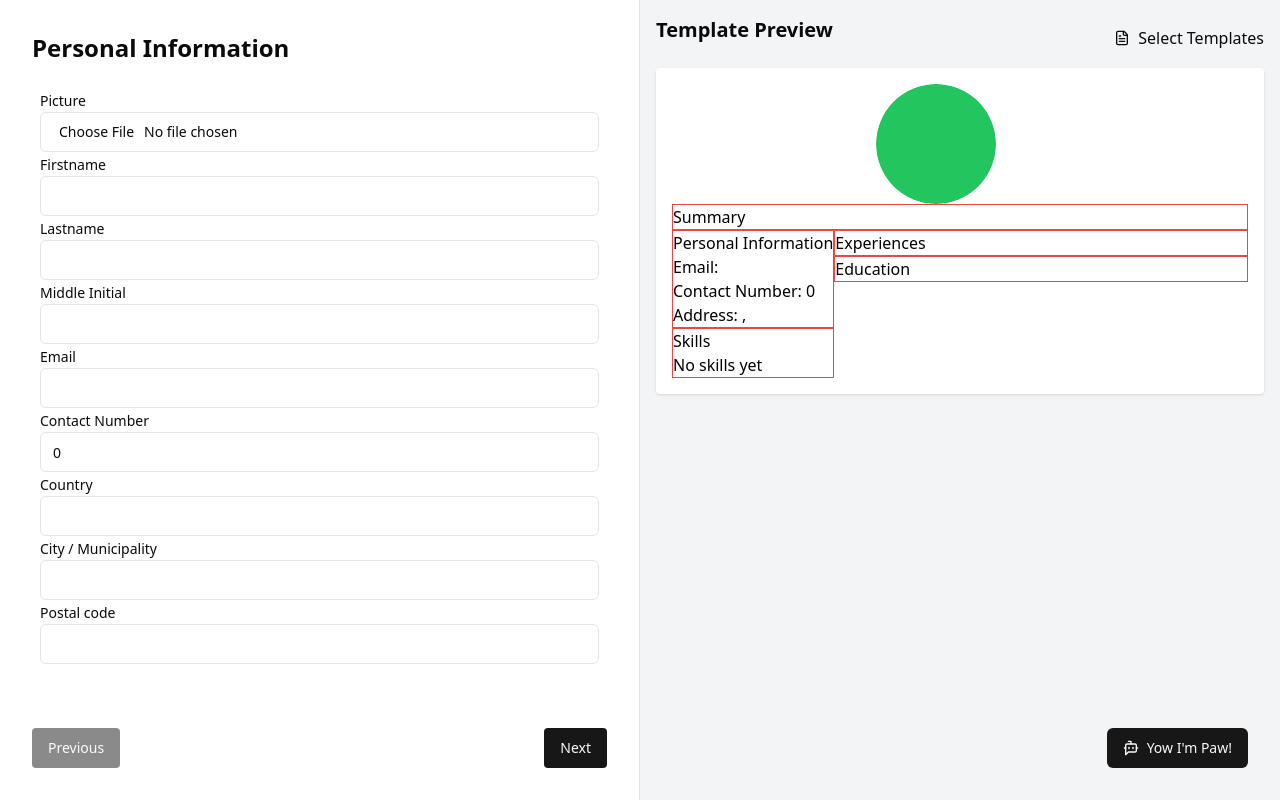
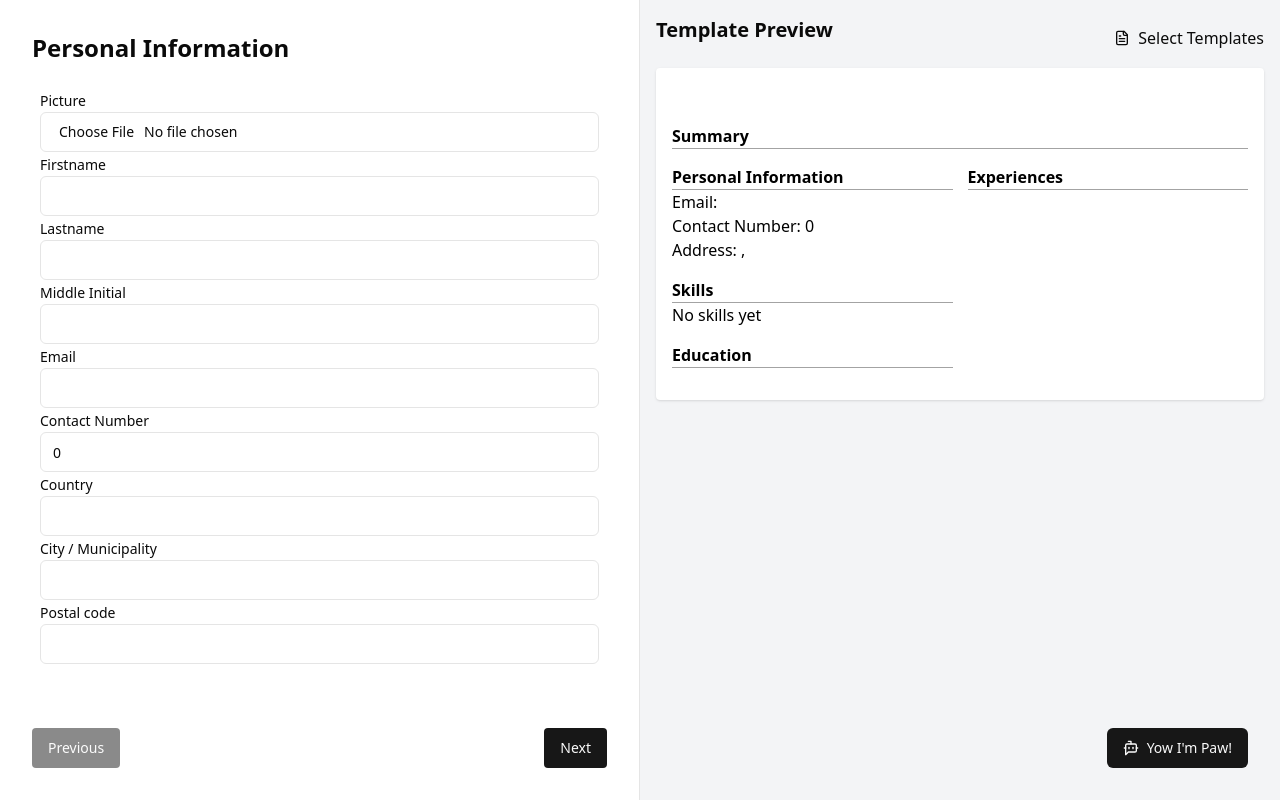
Before and after one commit to stolenfallen1/InstaCV, a React (Vite) app: page / in a window 1280 px wide. Built offline with nearby package versions, Linux system fonts and the light colour scheme.

Commit message:
changes to layout

```diff
--- a/package.json
+++ b/package.json
@@ -23,7 +23,7 @@
     "react": "^18.3.1",
     "react-dom": "^18.3.1",
     "react-markdown": "^9.0.1",
-    "react-to-print": "^3.0.2",
+    "react-to-print": "^3.0.4",
     "tailwind-merge": "^2.5.5",
     "tailwindcss-animate": "^1.0.7",
     "zustand": "^5.0.1"
--- a/src/components/forms/personal-info-section.tsx
+++ b/src/components/forms/personal-info-section.tsx
@@ -1,12 +1,16 @@
 import React from "react";
 import { useResumeStore } from "@/store/resume-store";
 
+import { useScrollableWithBorder } from "@/hooks/useScrollableWithBorder";
+
 import { Input } from "../ui/input";
 import { Label } from "../ui/label";
+import { Trash } from "lucide-react";
 
 export default function PersonalInfoSection() {
     const { formData, updateFormData } = useResumeStore();
     const [personalInfo, setPersonalInfo] = React.useState(formData.personalInfo);
+    const { contentRef, showBorder } = useScrollableWithBorder<HTMLDivElement>([personalInfo]);
 
     const handleChange = (e: React.ChangeEvent<HTMLInputElement>) => {
         const { name, value } = e.target;
@@ -16,17 +20,58 @@ export default function PersonalInfoSection() {
         updateFormData("personalInfo", updatedInfo);
     }
 
+    const handleImageChange = (e: React.ChangeEvent<HTMLInputElement>) => {
+        const file = e.target.files?.[0];
+        if (file) {
+            const reader = new FileReader();
+
+            reader.onload = () => {
+                const base64Image = reader.result as string;
+                localStorage.setItem("resumeImage", base64Image);
+                const updatedInfo = { ...personalInfo, picture: base64Image };
+                setPersonalInfo(updatedInfo);
+                updateFormData("personalInfo", updatedInfo);
+            };
+
+            reader.readAsDataURL(file);
+        }
+    }
+
+    const clearImage = () => {
+        localStorage.removeItem("resumeImage");
+        const updatedInfo = { ...personalInfo, picture: "" };
+        setPersonalInfo(updatedInfo);
+        updateFormData("personalInfo", updatedInfo);
+    }
+
     return (
-        <main className="max-h-[75vh] overflow-y-auto p-2">
+        <main
+        ref={contentRef}
+        className={`max-h-[75vh] overflow-y-auto p-2 ${
+            showBorder ? 'border-b border-gray-500' : ''
+        }`}
+    >
             <div>
                 <Label htmlFor="picture">Picture</Label>
-                <Input
-                    id="picture"
-                    type="file"
-                    name="picture"
-                    value={personalInfo.picture}
-                    onChange={handleChange}
-                />
+                <aside className="flex items-center justify-center space-x-4">
+                    <Input
+                        id="picture"
+                        type="file"
+                        name="picture"
+                        onChange={handleImageChange}
+                    />
+                    {personalInfo.picture && (
+                        <div>
+                            <button
+                                type="button"
+                                onClick={clearImage}
+                                className="text-red-500"
+                            >
+                                <Trash />
+                            </button>
+                        </div>
+                    )}
+                </aside>
             </div>
 
             <div>
--- a/src/components/ui/button.tsx
+++ b/src/components/ui/button.tsx
@@ -18,6 +18,8 @@ const buttonVariants = cva(
           "bg-neutral-100 text-neutral-900 hover:bg-neutral-100/80 dark:bg-neutral-800 dark:text-neutral-50 dark:hover:bg-neutral-800/80",
         ghost: "hover:bg-neutral-100 hover:text-neutral-900 dark:hover:bg-neutral-800 dark:hover:text-neutral-50",
         link: "text-neutral-900 underline-offset-4 hover:underline dark:text-neutral-50",
+        primary: "bg-blue-500 text-neutral-50 hover:bg-blue-500/90 dark:bg-blue-700 dark:hover:bg-blue-700/90",
+        warning: "bg-yellow-500 text-neutral-50 hover:bg-yellow-500/90 dark:bg-yellow-700 dark:hover:bg-yellow-700/90",
       },
       size: {
         default: "h-10 px-4 py-2",
--- a/src/templates/template-one.tsx
+++ b/src/templates/template-one.tsx
@@ -1,45 +1,118 @@
 import React from "react";
+import { useResumeStore } from "@/store/resume-store";
+import { formatDate, capitalizeFirstLetter, capitalizeEachWord } from "@/utils/formatter";
 
-import { Avatar, AvatarFallback, AvatarImage } from "@/components/ui/avatar";
-import { useResumeStore } from "@/store/resume-store";
-import { formatDate, capitalizeFirstLetter, capitalizeEachWord } from "@/utils/formatter"
+const styles = `
+@media print {
+    * {
+        -webkit-print-color-adjust: exact !important;
+        print-color-adjust: exact !important;
+    }
+
+    .print-container {
+        padding: 20px !important;
+        display: block;
+    }
+
+    /* Two Column Layout (for print) */
+    .two-column-layout {
+        display: grid;
+        grid-template-columns: 1fr 1fr;
+        gap: 15px;
+    }
+
+    /* Prevent flex wrapping for print */
+    .column {
+        width: 100%;
+    }
+
+    /* Keep header, summary, and image together on the first page */
+    header, section {
+        page-break-inside: avoid;
+    }
+
+    /* Ensure layout stays two columns for print */
+    .flex-wrapper {
+        display: flex;
+        flex-wrap: nowrap;
+    }
+
+    /* Prevent section breaks inside */
+    header, section {
+        break-after: avoid;
+    }
+}
+
+/* Styles for screen display (non-printing) */
+@media screen {
+    .two-column-layout {
+        display: grid;
+        grid-template-columns: 1fr 1fr;
+        gap: 15px;
+    }
+
+    .column {
+        width: 100%;
+    }
+
+    .image-container {
+        display: flex;
+        justify-content: center;
+        align-items: center;
+    }
+
+    .scrollable-container {
+        max-height: 85vh;
+        overflow-y: auto;
+    }
+}
+`;
 
 export function TemplateOne() {
     const contentRef = React.useRef<HTMLDivElement>(null);
     const formData = useResumeStore((state) => state.formData);
 
     return (
-        <main style={{ backgroundColor: "#FFFF", color: "#000" }}>
-            <div ref={contentRef}>
+        <main style={{ backgroundColor: "#FFFF", color: "#000" }} className="print-container">
+            <style>{styles}</style>
+            <div ref={contentRef} className="scrollable-container">
                 <header className="flex justify-center items-center space-x-8">
-                    <Avatar style={{ width: '120px', height: '120px' }}>
-                        <AvatarImage width={120} height={120} />
-                        <AvatarFallback className="bg-green-500" />
-                    </Avatar>
-                    <p className="text-3xl font-bold">
+                    {formData.personalInfo.picture && (
+                        <div className="image-container">
+                            <img
+                                src={formData.personalInfo.picture}
+                                alt="User Profile"
+                                className="w-20 h-20 rounded-full object-cover"
+                            />
+                        </div>
+                    )}
+                    <p className="text-4xl font-bold">
                         {capitalizeFirstLetter(formData.personalInfo.firstname)}&nbsp;
                         {capitalizeFirstLetter(formData.personalInfo.middleinitial)}&nbsp;
                         {capitalizeFirstLetter(formData.personalInfo.lastname)}
                     </p>
                 </header>
-                <article>
-                    <section className="border border-red-500">
-                        <h2>Summary</h2>
-                        <p>{formData.summary}</p>
-                    </section>
-                </article>
-                <div className="flex items-start">
-                    <div>
-                        <section className="border border-red-500">
-                            <h2>Personal Information</h2>
+
+                <section className="mb-4">
+                    <h2 className="font-bold border-b border-neutral-400">Summary</h2>
+                    <p className="text-justify">{formData.summary}</p>
+                </section>
+
+                {/* Two Column Layout */}
+                <div className="two-column-layout">
+                    {/* Left Column */}
+                    <div className="column">
+                        <section className="mb-4">
+                            <h2 className="font-bold border-b border-neutral-400">Personal Information</h2>
                             <div>
                                 <p>Email: {formData.personalInfo.email}</p>
                                 <p>Contact Number: {formData.personalInfo.contact_number}</p>
                                 <p>Address: {capitalizeEachWord(formData.personalInfo.municipality)}, {capitalizeEachWord(formData.personalInfo.country)} {formData.personalInfo.postalcode}</p>
                             </div>
                         </section>
-                        <section className="border border-red-500">
-                            <h2>Skills</h2>
+
+                        <section className="mb-4">
+                            <h2 className="font-bold border-b border-neutral-400">Skills</h2>
                             {formData.skills && formData.skills.length > 0 ? (
                                 <ul className="list-disc pl-5">
                                     {formData.skills.map((skill, index) => (
@@ -50,24 +123,43 @@ export function TemplateOne() {
                                 <p>No skills yet</p>
                             )}
                         </section>
+
+                        <section className="mb-4">
+                            <h2 className="font-bold border-b border-neutral-400">Education</h2>
+                            <ul>
+                                {formData.educations.map((education, index) => (
+                                    <li key={index} className="mb-2">
+                                        <p>{capitalizeEachWord(education.school_name)}</p>
+                                        <p>{capitalizeEachWord(education.school_address)}</p>
+                                        <p>{capitalizeEachWord(education.degree)} in {capitalizeEachWord(education.field_of_study)}</p>
+                                        <p>{formatDate(education.enrolldate)} - {formatDate(education.finishdate)}</p>
+                                    </li>
+                                ))}
+                            </ul>
+                        </section>
+
+
                     </div>
-                    <div className="flex-1">
-                        <section className="border border-red-500">
-                            <h2>Experiences</h2>
+
+                    {/* Right Column */}
+                    <div className="column">
+                        <section className="mb-4">
+                            <h2 className="font-bold border-b border-neutral-400">Experiences</h2>
                             <ul>
-                                {formData.experiences.map((exprience, index) => {
-                                    const startDate = formatDate(exprience.startdate);
-                                    const endDateDisplay = exprience.is_current ? "Present" : formatDate(exprience.enddate);
-                                    const workDetailBullets = exprience.work_details
-                                            ? exprience.work_details.split("\n")
+                                {formData.experiences.map((experience, index) => {
+                                    const startDate = formatDate(experience.startdate);
+                                    const endDateDisplay = experience.is_current ? "Present" : formatDate(experience.enddate);
+                                    const workDetailBullets = experience.work_details
+                                        ? experience.work_details.split("\n")
                                             .filter(detail => detail.trim() !== "")
-                                            .map(detail => detail.replace(/^\s+|\s+$/g, "")) : [];
+                                            .map(detail => detail.replace(/^\s+|\s+$/g, ""))
+                                        : [];
 
                                     return (
-                                        <li key={index}>
-                                            <p>{capitalizeEachWord(exprience.position)}</p>
-                                            <p>{capitalizeEachWord(exprience.employer)}</p>
-                                            <p>{exprience.employer_address}</p>
+                                        <li key={index} className="mb-4">
+                                            <p>{capitalizeEachWord(experience.position)}</p>
+                                            <p>{capitalizeEachWord(experience.employer)}</p>
+                                            <p>{experience.employer_address}</p>
                                             <p>{startDate} - {endDateDisplay}</p>
                                             {workDetailBullets.length > 0 && (
                                                 <ul className="list-disc pl-5">
@@ -77,25 +169,7 @@ export function TemplateOne() {
                                                 </ul>
                                             )}
                                         </li>
-                                    )
-                                })}
-                            </ul>
-                        </section>
-                        <section className="border border-red-500">
-                            <h2>Education</h2>
-                            <ul>
-                                {formData.educations.map((education, index) => {
-                                    const enrollDate = formatDate(education.enrolldate);
-                                    const finishDate = formatDate(education.finishdate);
-
-                                    return (
-                                        <li key={index}>
-                                            <p>{capitalizeEachWord(education.school_name)}</p>
-                                            <p>{capitalizeEachWord(education.school_address)}</p>
-                                            <p>{capitalizeEachWord(education.degree)} in {capitalizeEachWord(education.field_of_study)}</p>
-                                            <p>{enrollDate} - {finishDate}</p>
-                                        </li>
-                                    )
+                                    );
                                 })}
                             </ul>
                         </section>
```
Also changed, not shown: src/components/forms/index.tsx (+12 -7 lines), src/components/forms/skills-section.tsx (+33 -33 lines), src/templates/styles/globals.css (line endings or trailing spaces), 1 other file (tests, documents, lock files or other folders).
